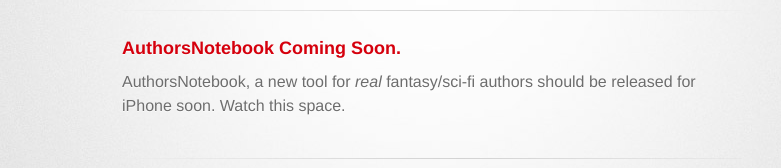
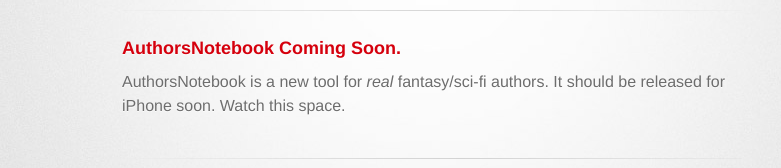
Before and after one commit to mikeando/AuthorsNotebookWebsite, a plain HTML site: page index.html in a window 1280 px wide. Shown: the part 163-331 px from the top of the page, without its empty margins (208-989 px from the left). Drawn offline with Linux system fonts and the light colour scheme; a web font is replaced by a local one.

Commit message:
Minor typo fixup

```diff
--- a/index.html
+++ b/index.html
@@ -28,7 +28,7 @@
           <h3>
 <a name="authorsnotebook-coming-soon" class="anchor" href="#authorsnotebook-coming-soon"><span class="octicon octicon-link"></span></a>AuthorsNotebook Coming Soon.</h3>
 
-<p>AuthorsNotebook, a new tool for <em>real</em> fantasy/sci-fi authors should be released for iPhone soon.
+<p>AuthorsNotebook is a new tool for <em>real</em> fantasy/sci-fi authors. It should be released for iPhone soon.
 Watch this space.</p>
         </section>
 
```
